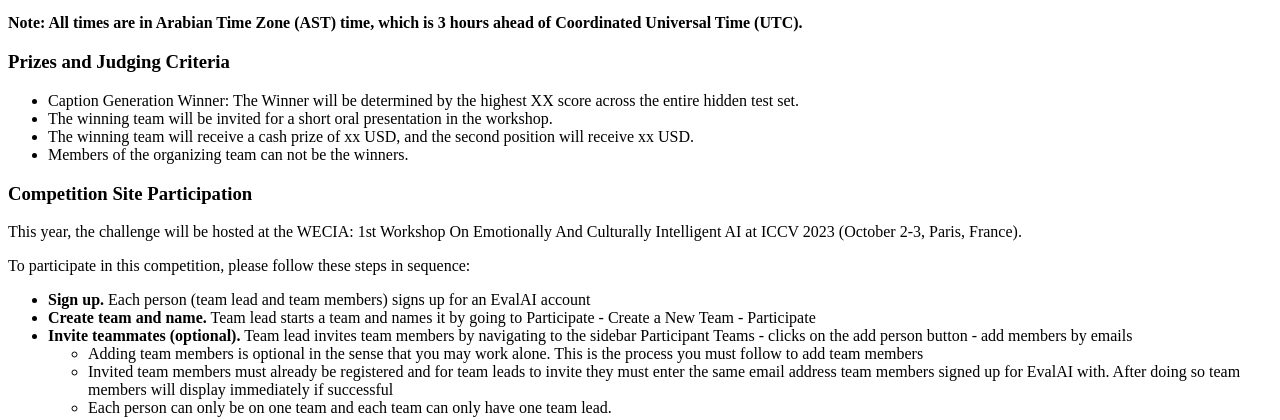
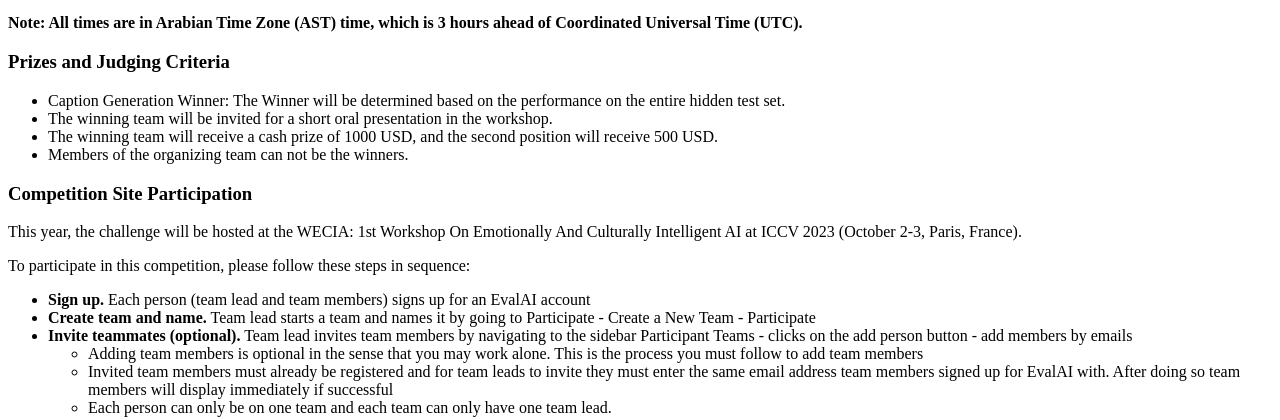
Before and after one commit to iccv23-wecia/caption, a Python web app: template templates/description.html in a window 1280 px wide. Shown: the part 247-667 px from the top of the page. Run offline with Jinja, Linux system fonts and the light colour scheme; the template is opened without the code that fills it, so the values that code supplies are empty.

Commit message:
Update description.html

```diff
--- a/templates/description.html
+++ b/templates/description.html
@@ -21,10 +21,10 @@
 <h3>Prizes and Judging Criteria</h3>
 
 <ul>
-    <li>Caption Generation Winner: The Winner will be determined by the highest XX score across the entire hidden test set.</li>
+    <li>Caption Generation Winner: The Winner will be determined based on the performance on the entire hidden test set.</li>
     <!-- <li>Caption Generation Winner: The Winner will be determined by the highest XXX score across the entire test set.</li> -->
     <li>The winning team will be invited for a short oral presentation in the workshop.</li>
-    <li>The winning team will receive a cash prize of xx USD, and the second position will receive xx USD. </li>
+    <li>The winning team will receive a cash prize of 1000 USD, and the second position will receive 500 USD. </li>
     <li> Members of the organizing team can not be the winners.</li>
 </ul>
 
```
